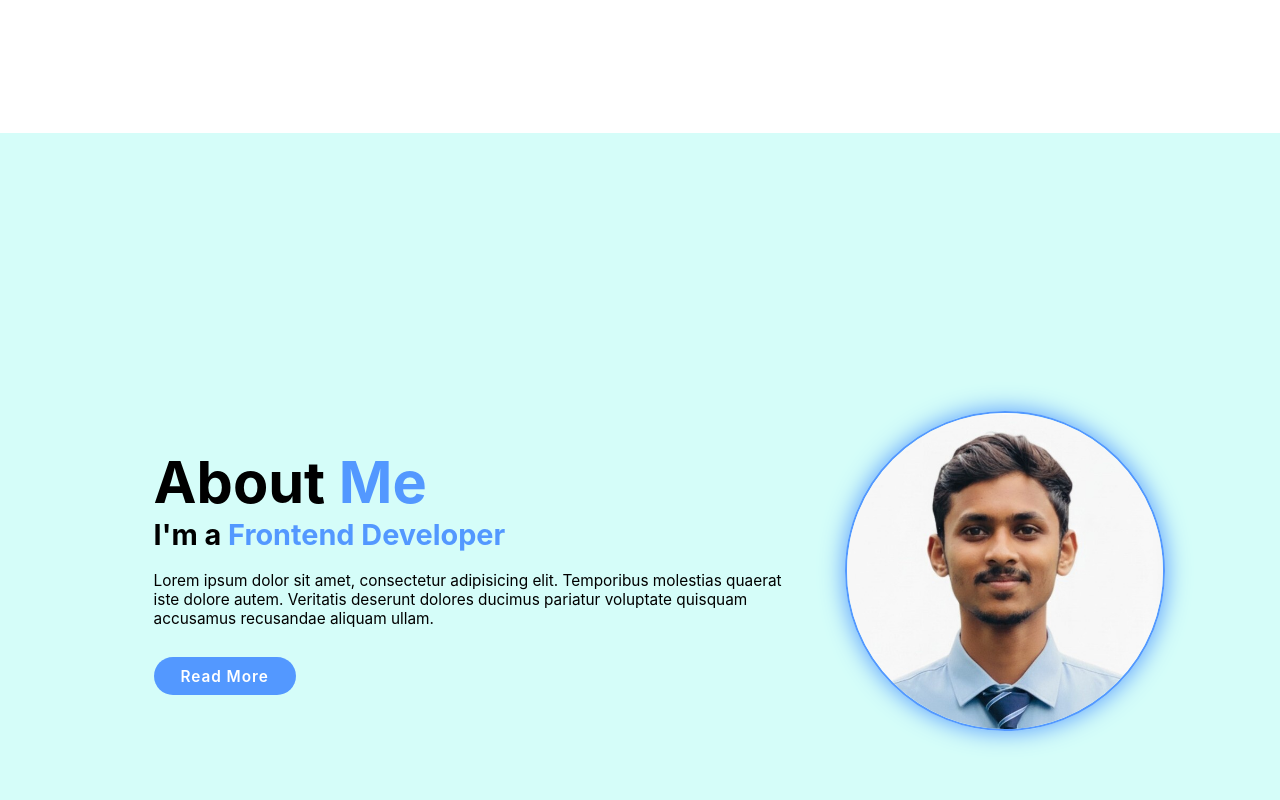
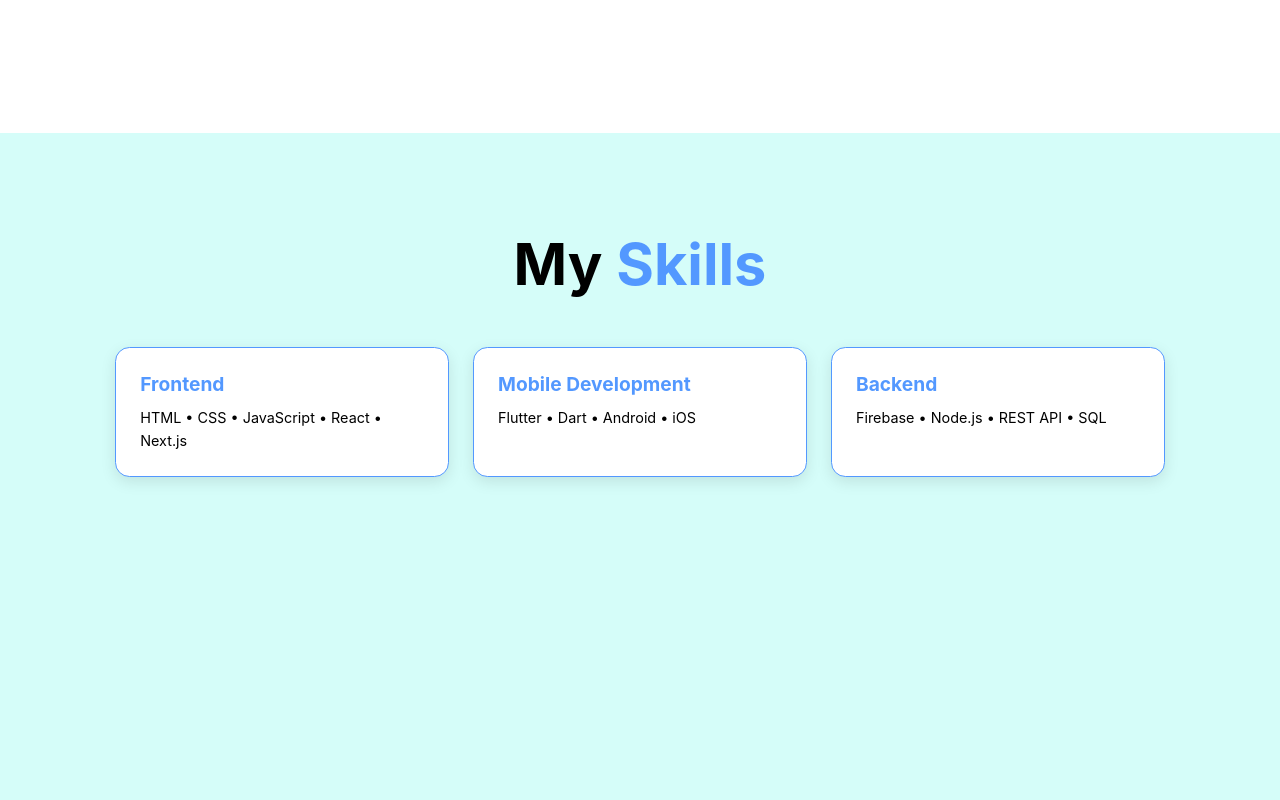
Before and after one commit to SalehTanvir/Portfolio, a plain HTML site: page index.html in a window 1280 px wide. Shown: the part 740-1540 px from the top of the page. Drawn offline with nearby package versions, Linux system fonts and the light colour scheme.

Commit message:
updated skill section and achievement section

```diff
--- a/index.html
+++ b/index.html
@@ -15,7 +15,7 @@
         <i class='bx bx-menu' id="menu-icon"></i>
         <nav class="navbar">
             <a href="#home">Home</a>
-            <a href="#about">About</a>
+            <a href="#skills">Skills</a>
             <a href="#projects">Projects</a>
             <a href="#education">Education</a>
             <a href="#achievements">Achievements</a>
@@ -34,26 +34,31 @@
                 mobile applications. With deep expertise in Dart and Firebase, I specialize in crafting clean,
                 responsive UIs and solving complex integration challenges across platforms.</p>
             <div class="social-media">
-                <a href="https://www.linkedin.com/in/md-abu-saleh-tanvir/"><i class="fa-brands fa-linkedin"></i></a>
-                <a href="https://github.com/SalehTanvir"><i class="fa-brands fa-github"></i></a>
-                <a href="https://www.facebook.com/Stanvir.23"><i class="fa-brands fa-square-facebook"></i></a>
+                <a href="https://www.linkedin.com/in/md-abu-saleh-tanvir/" target="_blank" rel="noopener noreferrer"><i class="fa-brands fa-linkedin"></i></a>
+                <a href="https://github.com/SalehTanvir" target="_blank" rel="noopener noreferrer"><i class="fa-brands fa-github"></i></a>
+                <a href="https://www.facebook.com/Stanvir.23" target="_blank" rel="noopener noreferrer"><i class="fa-brands fa-square-facebook"></i></a>
             </div>
-            <a href="images/Md Abu Saleh Tanvir's Resume (Android Dev).pdf" download="Resume.pdf" class="btn">Download
+            <a href="images/Md Abu Saleh Tanvir's Resume (Android Dev).pdf" download="Resume.pdf" target="_blank" rel="noopener noreferrer" class="btn">Download
                 CV</a>
         </div>
     </section>
 
-    <section class="about" id="about">
-        <div class="about-content">
-            <h2 class="heading">About <span>Me</span></h2>
-            <h3>I'm a <span>Frontend Developer</span></h3>
-            <p>Lorem ipsum dolor sit amet, consectetur adipisicing elit. Temporibus molestias quaerat iste dolore autem.
-                Veritatis deserunt dolores ducimus pariatur voluptate quisquam accusamus recusandae aliquam ullam.</p>
-            <a href="#" class="btn">Read More</a>
-        </div>
+    <section class="skills" id="skills">
+        <h2 class="heading">My <span>Skills</span></h2>
+        <div class="skills-container">
+            <div class="skill-item">
+                <h3>Frontend</h3>
+                <p>HTML • CSS • JavaScript • React • Next.js</p>
+            </div>
+            <div class="skill-item">
+                <h3>Mobile Development</h3>
+                <p>Flutter • Dart • Android • iOS</p>
+            </div>
+            <div class="skill-item">
+                <h3>Backend</h3>
+                <p>Firebase • Node.js • REST API • SQL</p>
+            </div>
 
-        <div class="about-img">
-            <img src="images/Tanvir's image.jpg" alt="About Me">
         </div>
     </section>
 
@@ -173,8 +178,7 @@
                         <i class="bx bxs-star" id="star"></i>
                         <i class="bx bxs-star" id="star"></i>
                     </div>
-                    <p>Lorem, ipsum dolor sit amet consectetur adipisicing elit. Dolor ullam, porro aliquid sequi
-                        asperiores unde non at totam dolorum quod cupiditate eveniet necessitatibus aliquam quia.</p>
+                    <p>Completed an 80-hour training in Mobile App Development at Jagannath University (Oct 2024 – Jun 2025), under the EDGE Project of Bangladesh Computer Council, ICT Division. The certificate was issued on 27 July 2025, recognizing his achievement in digital skills development.</p>
                 </div>
                 <div class="achievement-item">
                     <img src="images/certificate2.png" alt="certificate2">
@@ -187,8 +191,7 @@
                         <i class="bx bxs-star" id="star"></i>
                         <i class="bx bxs-star" id="star"></i>
                     </div>
-                    <p>Lorem, ipsum dolor sit amet consectetur adipisicing elit. Dolor ullam, porro aliquid sequi
-                        asperiores unde non at totam dolorum quod cupiditate eveniet necessitatibus aliquam quia.</p>
+                    <p>Completed the Mobile Application Development – Flutter course (Batch 2), certified by influxdev. Learned mobile app development fundamentals, cross‑platform app building with Flutter, programming and UI design, plus practical project skills for creating and deploying apps.</p>
                 </div>
                 <div class="achievement-item">
                     <img src="images/certificate3.png" alt="certificate3">
@@ -201,8 +204,7 @@
                         <i class="bx bxs-star" id="star"></i>
                         <i class="bx bxs-star" id="star"></i>
                     </div>
-                    <p>Lorem, ipsum dolor sit amet consectetur adipisicing elit. Dolor ullam, porro aliquid sequi
-                        asperiores unde non at totam dolorum quod cupiditate eveniet necessitatibus aliquam quia.</p>
+                    <p>Successfully completed the Front-end Development using JavaScript course at IUBAT (May–July 2023), gaining skills in JavaScript, DOM manipulation, API handling, and project-based development.</p>
                 </div>
             </div>
         </div>
@@ -229,9 +231,9 @@
 
     <footer class="footer">
         <div class="social">
-            <a href="https://www.linkedin.com/in/md-abu-saleh-tanvir/"><i class="fa-brands fa-linkedin"></i></a>
-            <a href="https://github.com/SalehTanvir"><i class="fa-brands fa-github"></i></a>
-            <a href="https://www.facebook.com/Stanvir.23"><i class="fa-brands fa-square-facebook"></i></a>
+            <a href="https://www.linkedin.com/in/md-abu-saleh-tanvir/" target="_blank" rel="noopener noreferrer"><i class="fa-brands fa-linkedin"></i></a>
+            <a href="https://github.com/SalehTanvir" target="_blank" rel="noopener noreferrer"><i class="fa-brands fa-github"></i></a>
+            <a href="https://www.facebook.com/Stanvir.23" target="_blank" rel="noopener noreferrer"><i class="fa-brands fa-square-facebook"></i></a>
         </div>
         <p class="copyright">
             &copy; Md Abu Saleh Tanvir - All Rights Reserved
--- a/style.css
+++ b/style.css
@@ -181,30 +181,50 @@ span {
     box-shadow: 0 0 1.6rem var(--main-color);
 }
 
-.about {
-    display: flex;
-    align-items: center;
-    justify-content: center;
-    gap: 2rem;
+.skills {
     background: var(--second-bg-color);
 }
 
-.about-img img {
-    width: 25vw;
-    aspect-ratio: 1 / 1;
-    object-fit: cover;
-    object-position: center top;
-    border: 2px solid var(--main-color);
-    border-radius: 50%;
-    box-shadow: 0 0 25px var(--main-color);
-    cursor: pointer;
-    transition: 0.4s ease;
+.skills h2 {
+    text-align: center;
+    margin-bottom: 5rem;
 }
 
-.about-img img:hover {
-    box-shadow: 0 0 25px var(--main-color),
-        0 0 35px var(--main-color),
-        0 0 45px var(--main-color);
+.skills-container {
+    display: grid;
+    grid-template-columns: repeat(auto-fit, minmax(25rem, 1fr));
+    gap: 2.5rem;
+    max-width: 120rem;
+    margin: 0 auto;
+}
+
+.skill-item {
+    background: var(--bg-color);
+    border: 0.2rem solid var(--main-color);
+    border-radius: 1.5rem;
+    padding: 2.5rem;
+    transition: 0.3s ease;
+    cursor: pointer;
+    box-shadow: 0 0.5rem 1.5rem rgba(0, 0, 0, 0.1);
+}
+
+.skill-item:hover {
+    transform: translateY(-1rem);
+    box-shadow: 0 0.8rem 2rem rgba(83, 152, 255, 0.3);
+    border-color: var(--main-color);
+}
+
+.skill-item h3 {
+    font-size: 2rem;
+    color: var(--main-color);
+    font-weight: 700;
+    margin-bottom: 1rem;
+}
+
+.skill-item p {
+    font-size: 1.5rem;
+    color: var(--text-color);
+    line-height: 1.6;
 }
 
 .heading {
@@ -212,23 +232,7 @@ span {
     text-align: left;
 }
 
-.about-content {
-    padding: 0 4rem;
-}
 
-.about-content h2 {
-    text-align: left;
-    line-height: 1.2;
-}
-
-.about-content h3 {
-    font-size: 3rem;
-}
-
-.about-content p {
-    font-size: 1.6rem;
-    margin: 2rem 0 3rem;
-}
 
 .projects h2 {
     text-align: center;
```
